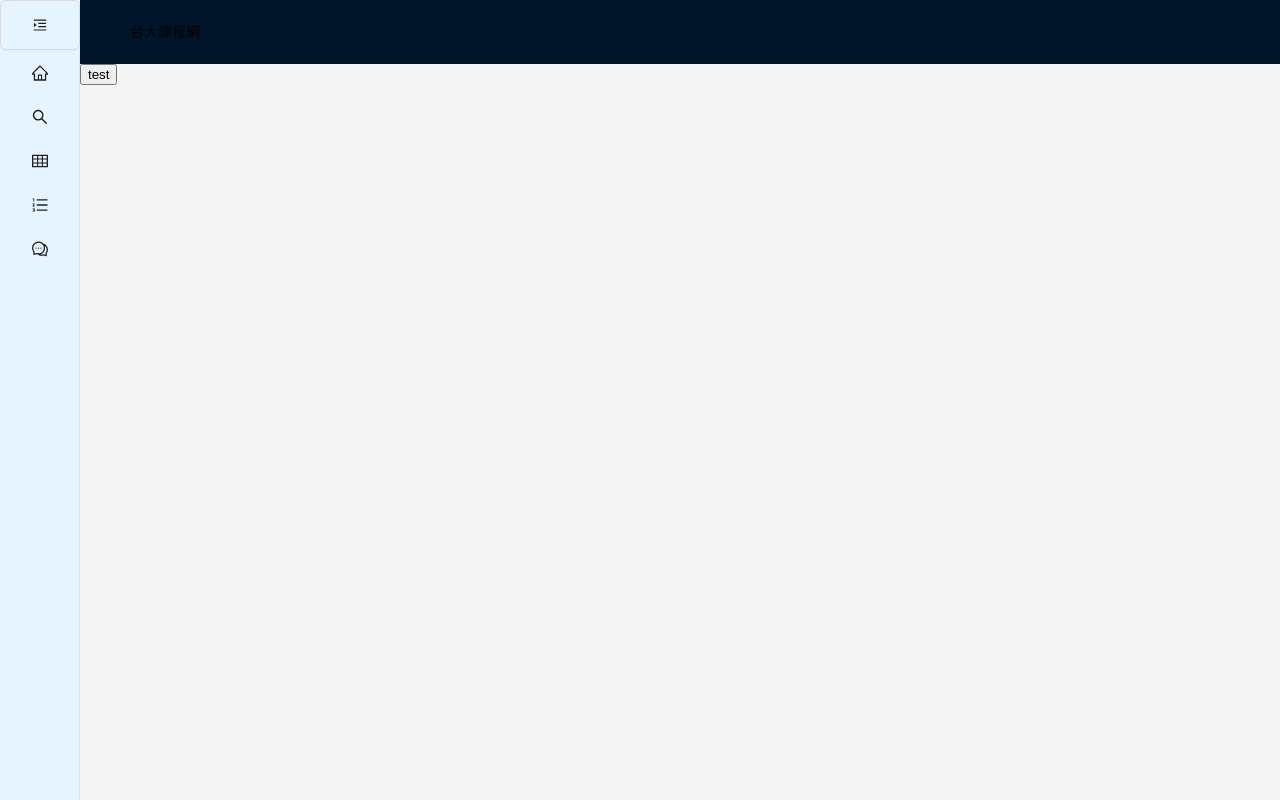
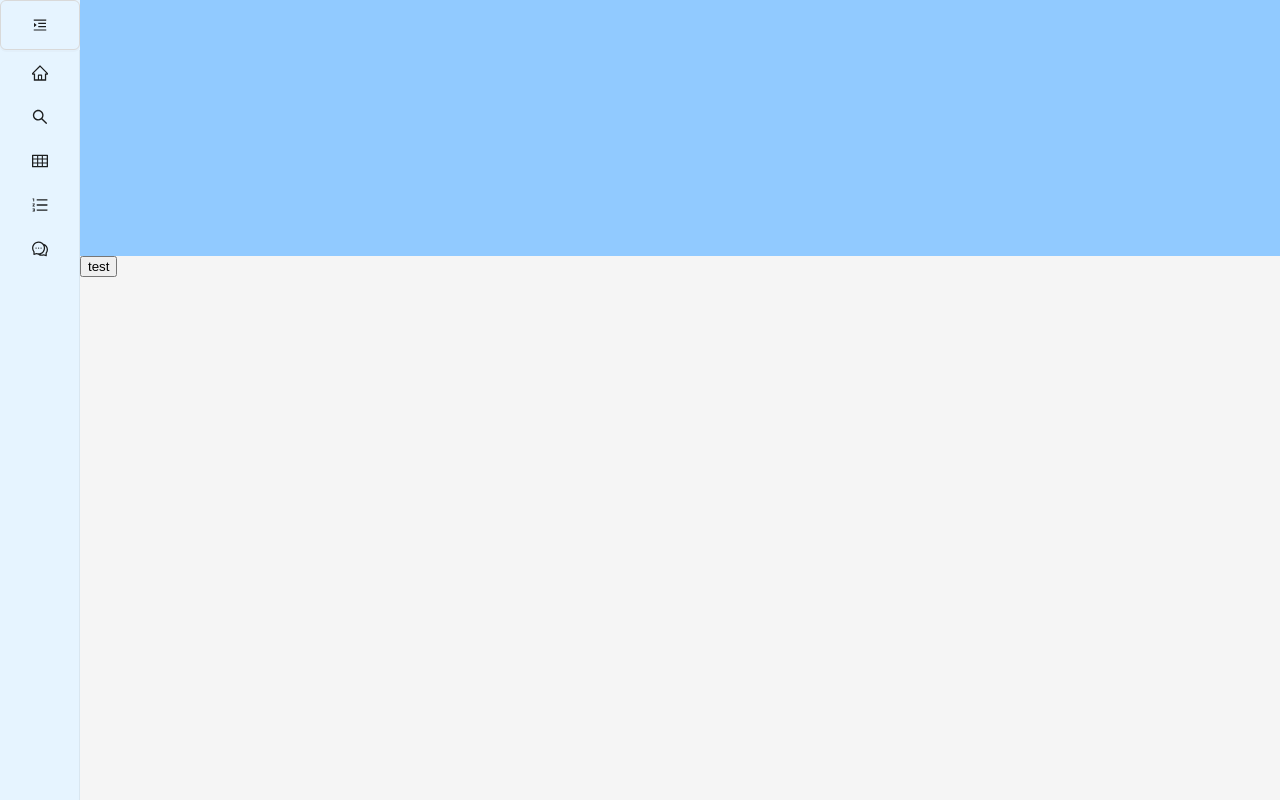
Before and after one commit to andy0314/wp1111_final, a React (Create React App) app in the folder frontend/: page / in a window 1280 px wide. Built offline with nearby package versions, Linux system fonts and the light colour scheme.

Commit message:
edit searchbar

```diff
--- a/frontend/src/App.js
+++ b/frontend/src/App.js
@@ -1,5 +1,6 @@
 import { Routes, Route } from 'react-router-dom';
 import { Layout } from 'antd';
+import { blue } from '@ant-design/colors'
 import styled from 'styled-components';
 
 import HomePage from './containers/HomePage';
@@ -7,6 +8,8 @@ import SearchPage from './containers/SearchPage';
 import CourseTable from './containers/CourseTable';
 import CourseList from './containers/CourseList';
 import SideBar from './containers/SideBar';
+import SearchBar from './containers/SearchBar';
+
 import { useData } from './containers/hooks/useContext';
 
 const { Header, Sider, Content } = Layout;
@@ -25,6 +28,11 @@ const SideBarWrapper = styled(Sider)`
   height: 100vh;
 `
 
+const SearchBarWrapper = styled(Header)`
+  height: 256px;
+  background: ${blue[2]}
+`
+
 function App() {
   const { sideBarCollapse } = useData();
 
@@ -37,9 +45,9 @@ function App() {
           </SideBarWrapper>
 
         <Layout>
-          <Header>
-            台大課程網
-          </Header>
+          <SearchBarWrapper>
+            <SearchBar />
+          </SearchBarWrapper>
 
           <Content>
             <Routes>
--- a/frontend/src/containers/SearchBar.js
+++ b/frontend/src/containers/SearchBar.js
@@ -1 +1,19 @@
-//TODO 搜尋
+import { blue } from '@ant-design/colors'
+import styled from 'styled-components'
+
+const Wrapper = styled.div`
+    height: 100%;
+    width: 100%;
+    background: ${blue[2]};
+`
+
+const SearchBar = () => {
+
+    return (
+        <Wrapper>
+
+        </Wrapper>
+    )
+}
+
+export default SearchBar;
```
